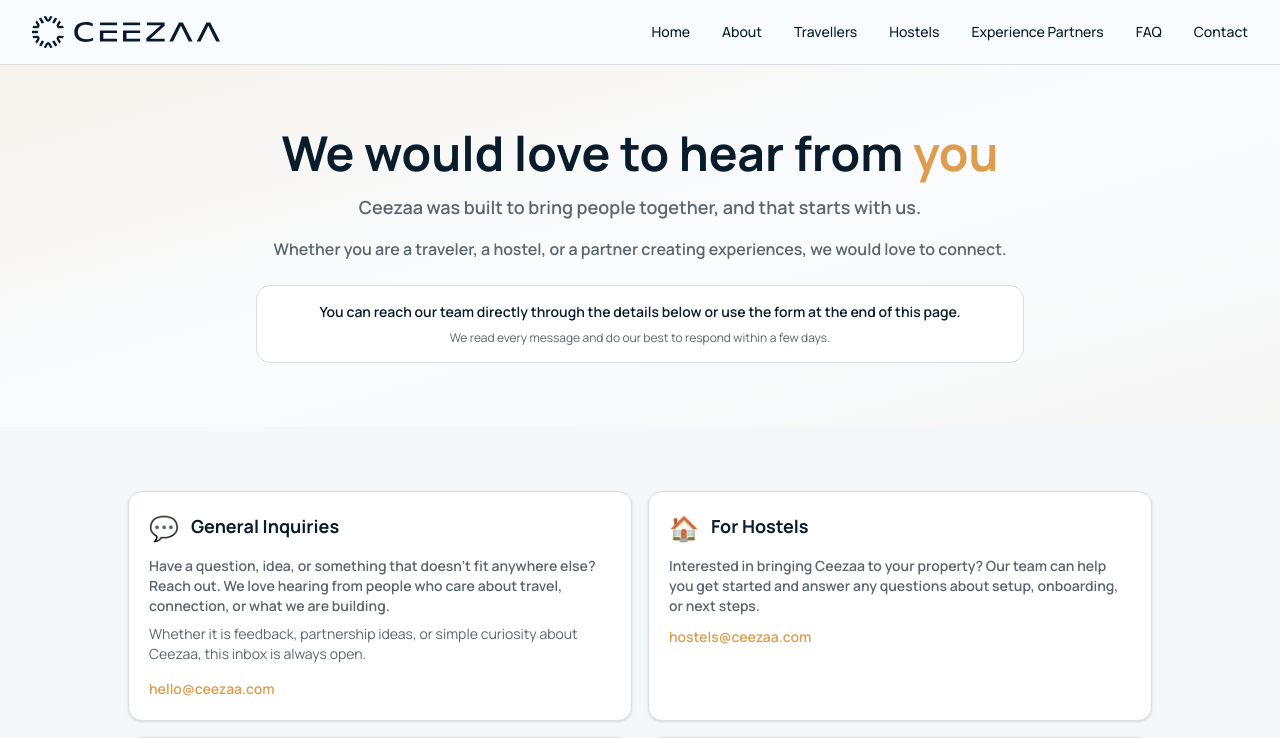
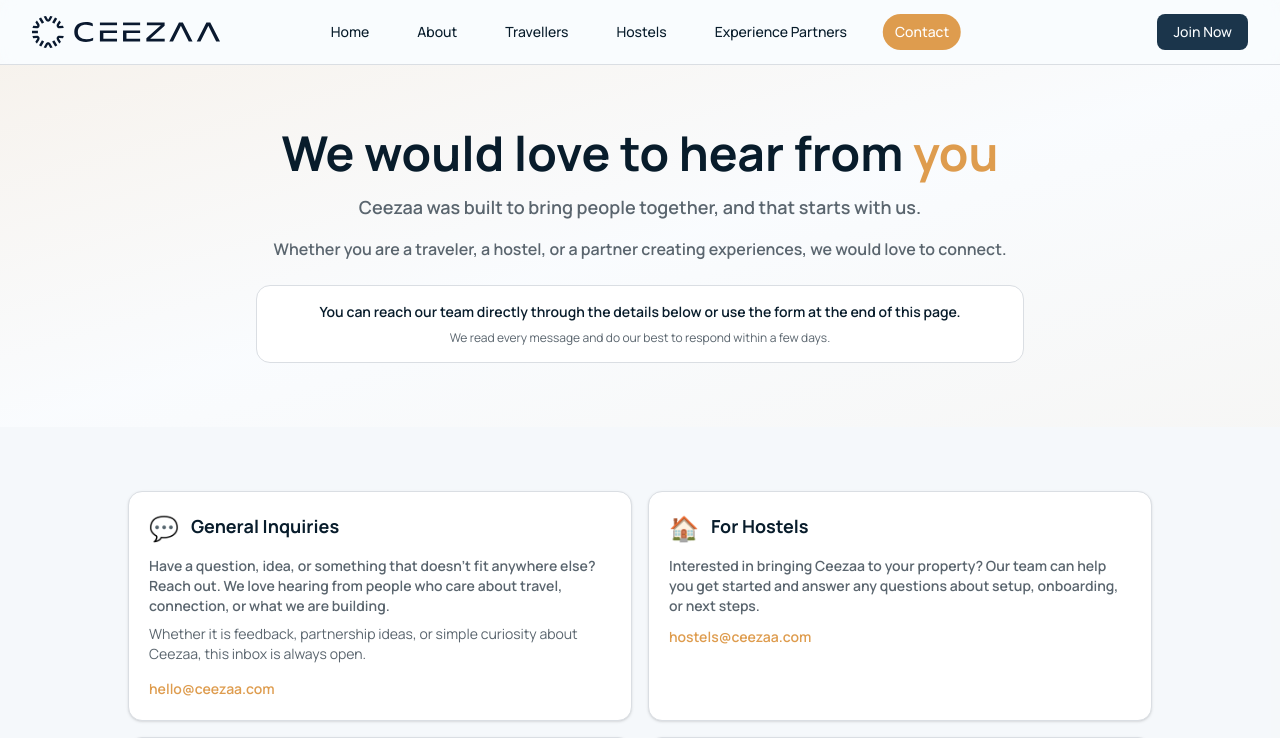
Before and after one commit to scottdoggett/ceezaa-landing-page, a Next.js app: page /contact in a window 1280 px wide. Shown: the top 738 px of the page. Built offline with nearby package versions, Linux system fonts and the light colour scheme.

Commit message:
Updated herader, added button variant used in header

```diff
--- a/src/components/ui/button.tsx
+++ b/src/components/ui/button.tsx
@@ -19,6 +19,7 @@ const buttonVariants = cva(
         ghost:
           "hover:bg-accent hover:text-accent-foreground dark:hover:bg-accent/50",
         link: "text-primary underline-offset-4 hover:underline",
+        join: "bg-secondary text-secondary-foreground hover:bg-muted-foreground",
       },
       size: {
         default: "h-9 px-4 py-2 has-[>svg]:px-3",
--- a/src/components/ui/header.tsx
+++ b/src/components/ui/header.tsx
@@ -3,6 +3,7 @@
 import Link from "next/link";
 import Image from "next/image";
 import { useState } from "react";
+import { usePathname } from "next/navigation";
 import { motion, AnimatePresence } from "framer-motion";
 import {
   Home,
@@ -10,11 +11,11 @@ import {
   Users,
   Building2,
   Sparkles,
-  HelpCircle,
   Mail,
   Menu,
 } from "lucide-react";
 import { Button } from "@/components/ui/button";
+import { cn } from "@/lib/utils";
 
 const navigationLinks = [
   { name: "Home", href: "/", icon: Home },
@@ -22,18 +23,18 @@ const navigationLinks = [
   { name: "Travellers", href: "/travellers", icon: Users },
   { name: "Hostels", href: "/hostels", icon: Building2 },
   { name: "Experience Partners", href: "/experience-partners", icon: Sparkles },
-  { name: "FAQ", href: "/faq", icon: HelpCircle },
   { name: "Contact", href: "/contact", icon: Mail },
 ];
 
 export function Header() {
   const [isOpen, setIsOpen] = useState(false);
+  const pathname = usePathname();
 
   return (
     <header className="sticky top-0 z-50 w-full border-b bg-background/95 backdrop-blur supports-backdrop-filter:bg-background/60">
-      <div className="container mx-auto flex h-16 items-center justify-between px-4 sm:px-6 lg:px-8">
+      <div className="flex h-16 items-center justify-between px-4 sm:px-6 lg:px-8">
         {/* Logo */}
-        <Link href="/" className="flex items-center space-x-2">
+        <Link href="/" className="flex items-center space-x-2 shrink-0">
           <Image
             src="/ceezaa-logo.svg"
             alt="Ceezaa"
@@ -44,29 +45,42 @@ export function Header() {
           />
         </Link>
 
-        {/* Desktop Navigation */}
-        <nav className="hidden md:flex items-center space-x-6 lg:space-x-8">
-          {navigationLinks.map((link) => (
+        {/* Desktop Navigation - Centered */}
+        <nav className="hidden xl:flex items-center space-x-6 absolute left-1/2 -translate-x-1/2">
+          {navigationLinks.map((link) => {
+            const isActive = pathname === link.href;
+            return (
               <Link
                 key={link.href}
                 href={link.href}
-              className="text-sm font-medium transition-colors hover:text-primary"
+                className={cn(
+                  "text-sm font-medium transition-colors whitespace-nowrap rounded-3xl px-3 py-2",
+                  isActive
+                    ? "bg-primary text-white"
+                    : "text-foreground hover:text-primary"
+                )}
               >
                 {link.name}
               </Link>
-          ))}
+            );
+          })}
         </nav>
+
+        {/* Right Side Actions */}
+        <div className="flex items-center gap-2">
+          <Button variant="join" className="whitespace-nowrap">Join Now</Button>
 
           {/* Mobile Menu Button */}
           <Button
             variant="ghost"
             size="icon"
-          className="md:hidden"
+            className="xl:hidden"
             onClick={() => setIsOpen(!isOpen)}
           >
             <Menu className="h-6 w-6" />
             <span className="sr-only">Toggle menu</span>
           </Button>
+        </div>
       </div>
 
       {/* Mobile Dropdown Menu */}
@@ -77,12 +91,13 @@ export function Header() {
             animate={{ height: "auto", opacity: 1 }}
             exit={{ height: 0, opacity: 0 }}
             transition={{ duration: 0.2, ease: "easeInOut" }}
-            className="md:hidden border-b bg-background overflow-hidden"
+            className="xl:hidden border-b bg-background overflow-hidden"
           >
-            <nav className="container mx-auto px-4 py-4">
+            <nav className="px-4 sm:px-6 lg:px-8 py-4">
               <div className="grid gap-2">
                 {navigationLinks.map((link, index) => {
                   const Icon = link.icon;
+                  const isActive = pathname === link.href;
                   return (
                     <motion.div
                       key={link.href}
@@ -93,7 +108,12 @@ export function Header() {
                       <Link
                         href={link.href}
                         onClick={() => setIsOpen(false)}
-                        className="flex items-center gap-3 rounded-lg px-4 py-3 text-base font-medium transition-colors hover:bg-accent hover:text-accent-foreground"
+                        className={cn(
+                          "flex items-center gap-3 rounded-lg px-4 py-3 text-base font-medium transition-colors",
+                          isActive
+                            ? "bg-primary text-primary-foreground"
+                            : "hover:bg-accent hover:text-accent-foreground"
+                        )}
                       >
                         <Icon className="h-5 w-5 shrink-0" />
                         <span>{link.name}</span>
```
Lines whose indentation alone changed are shown as unchanged.
